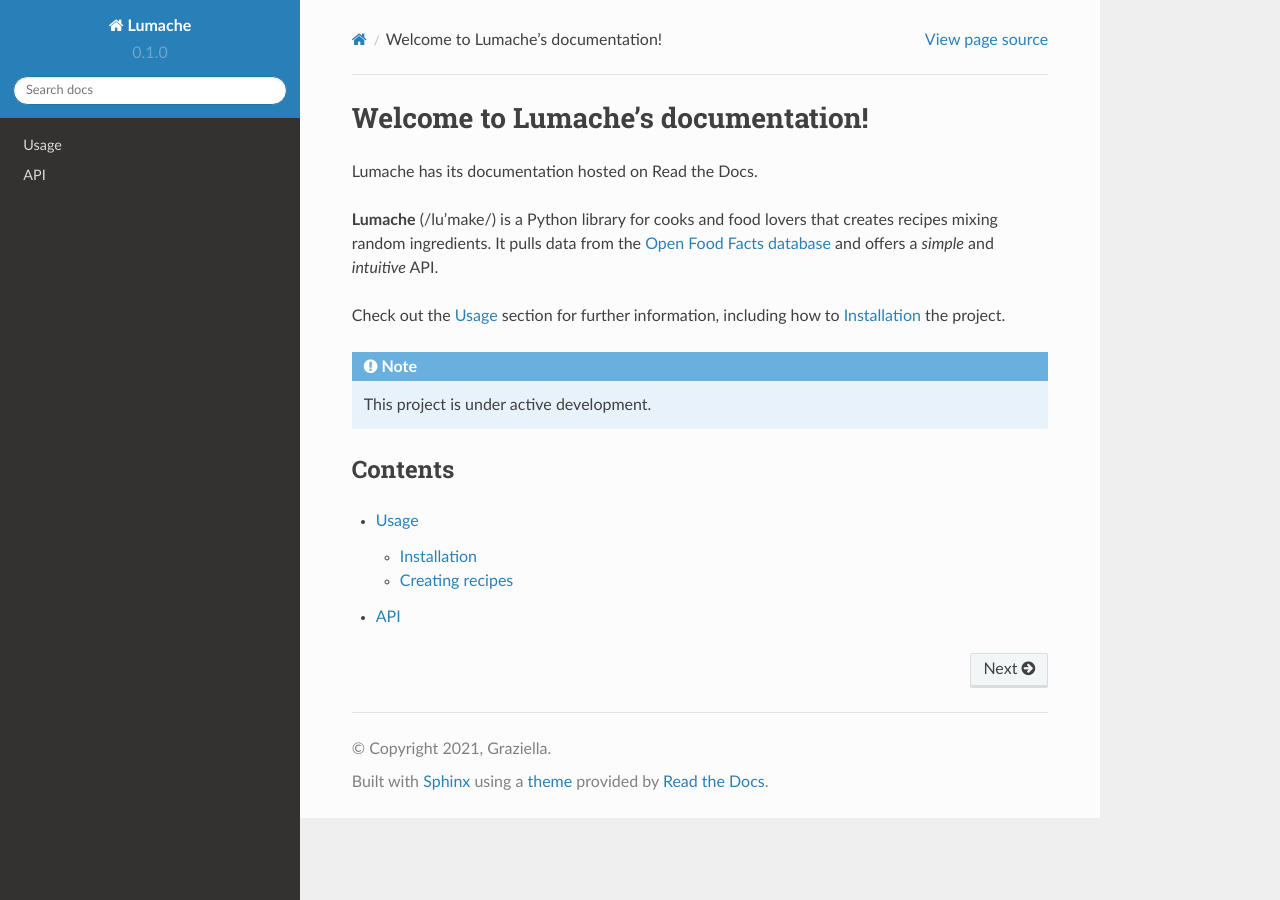
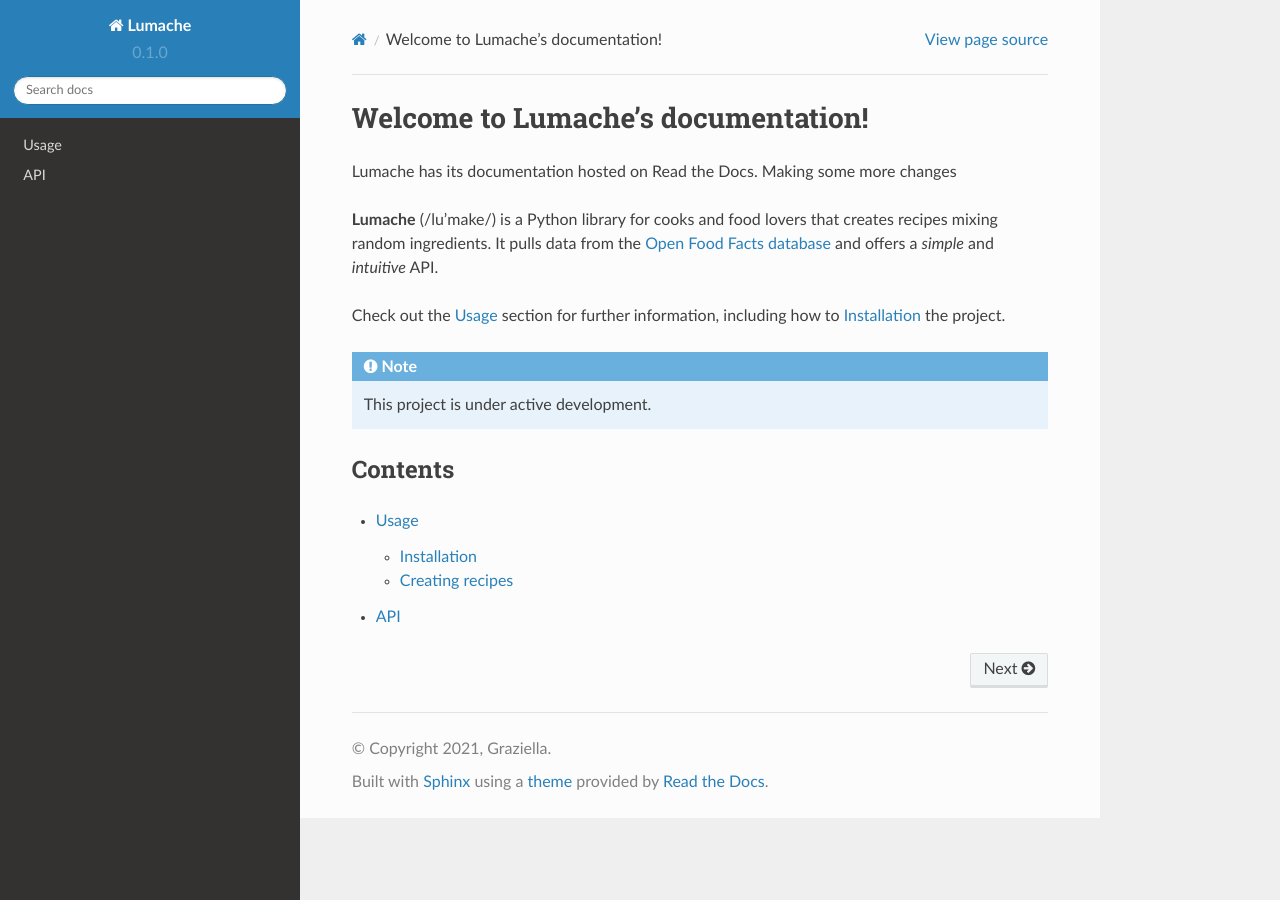
Before and after one commit to gayathri-krishnaswamy/readthedocs-tutorial, a Sphinx documentation site: the page built from docs/source/index.rst, in a window 1280 px wide. Built offline with Sphinx 7.4.7 and the Read the Docs theme 2.0.0, drawn with Linux system fonts in a browser that asks for light colours.

Commit message:
Update index.rst
Included an additional line Lumache has its documentation hosted on Read the Docs.

```diff
--- a/docs/source/index.rst
+++ b/docs/source/index.rst
@@ -1,7 +1,7 @@
 Welcome to Lumache's documentation!
 ===================================
 
-Lumache has its documentation hosted on Read the Docs.
+Lumache has its documentation hosted on Read the Docs. Making some more changes
 
 **Lumache** (/lu'make/) is a Python library for cooks and food lovers
 that creates recipes mixing random ingredients.
```
